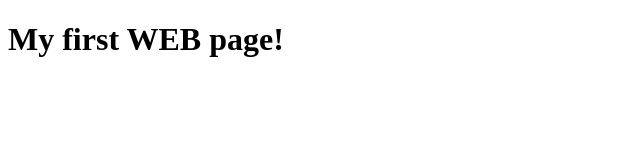
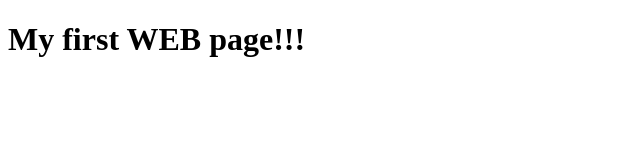
Before and after one commit to VolodymyrMarchuk/Myfirsttest, a plain HTML site: page index.html in a window 1280 px wide. Shown: the full height of the page, 0-640 px from the left. Drawn offline with Linux system fonts and the light colour scheme.

Commit message:
Update H1

```diff
--- a/index.html
+++ b/index.html
@@ -4,6 +4,6 @@
     <title>My first test!</title>
   </head>
   <body>
-    <h1>My first WEB page!</h1>
+    <h1>My first WEB page!!!</h1>
   </body>
 </html>
```
